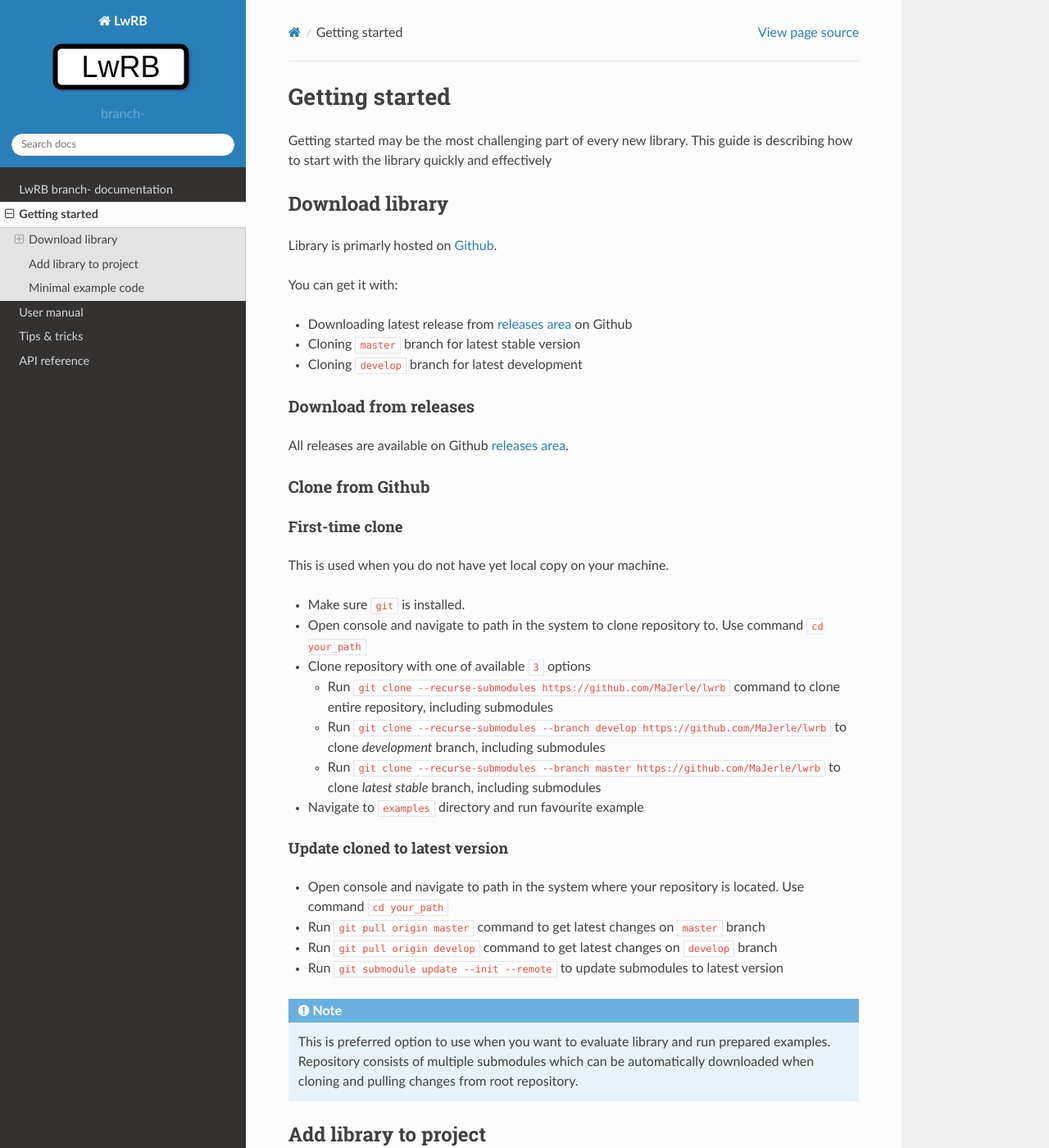
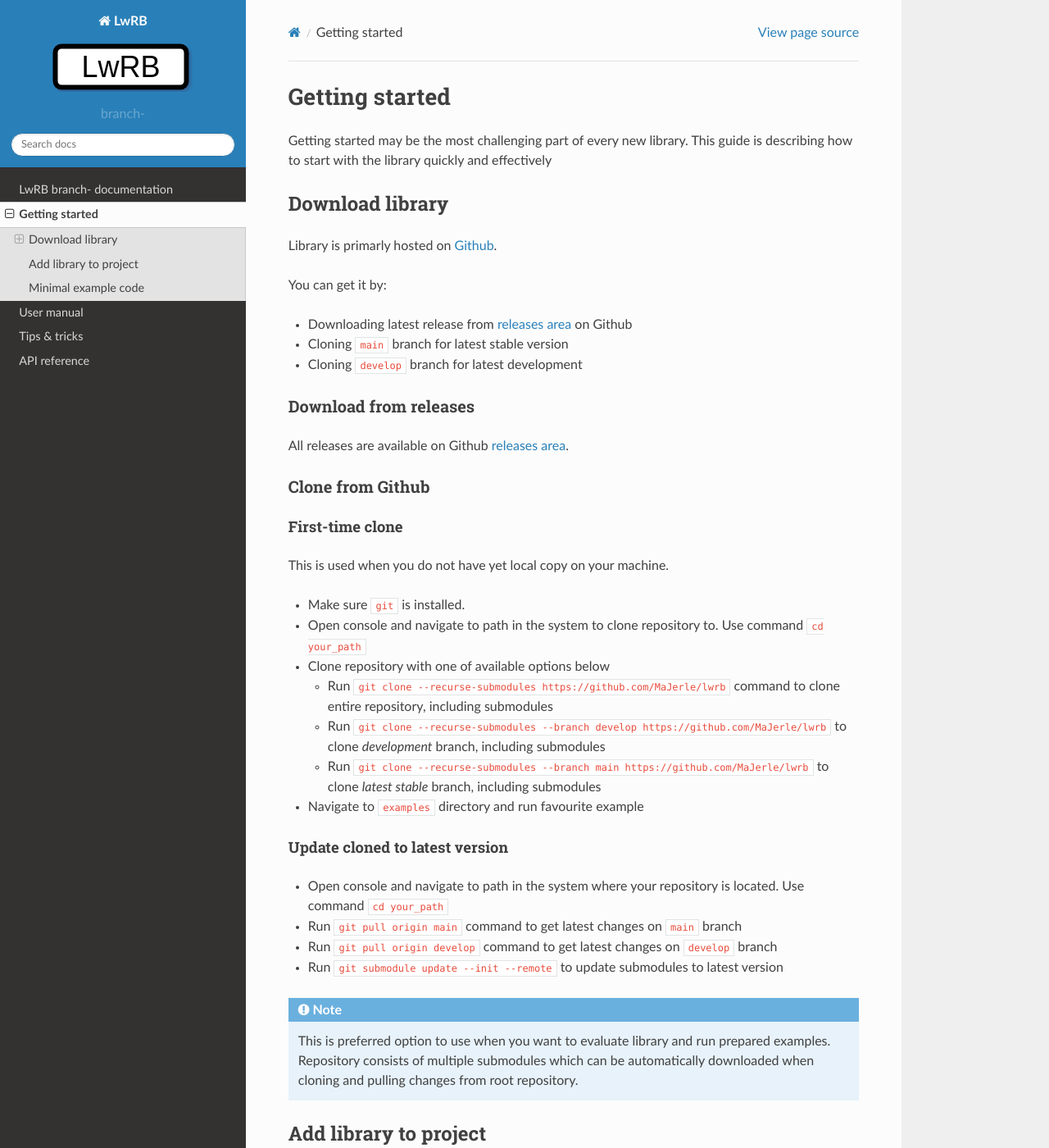
Before and after one commit to MaJerle/lwrb, a Sphinx documentation site: the page built from docs/get-started/index.rst, in a window 1280 px wide and 1400 px high. Shown: the whole window at 82% size. Built offline with Sphinx 7.4.7 and the Read the Docs theme 2.0.0, drawn with Linux system fonts in a browser that asks for light colours; the version number could not be read and is left out.

Commit message:
Update master branch to main

```diff
--- a/docs/get-started/index.rst
+++ b/docs/get-started/index.rst
@@ -13,10 +13,10 @@ Download library
 
 Library is primarly hosted on `Github <https://github.com/MaJerle/lwrb>`_.
 
-You can get it with:
+You can get it by:
 
 * Downloading latest release from `releases area <https://github.com/MaJerle/lwrb/releases>`_ on Github
-* Cloning ``master`` branch for latest stable version
+* Cloning ``main`` branch for latest stable version
 * Cloning ``develop`` branch for latest development
 
 Download from releases
@@ -34,11 +34,11 @@ This is used when you do not have yet local copy on your machine.
 
 * Make sure ``git`` is installed.
 * Open console and navigate to path in the system to clone repository to. Use command ``cd your_path``
-* Clone repository with one of available ``3`` options
+* Clone repository with one of available options below
 
   * Run ``git clone --recurse-submodules https://github.com/MaJerle/lwrb`` command to clone entire repository, including submodules
   * Run ``git clone --recurse-submodules --branch develop https://github.com/MaJerle/lwrb`` to clone `development` branch, including submodules
-  * Run ``git clone --recurse-submodules --branch master https://github.com/MaJerle/lwrb`` to clone `latest stable` branch, including submodules
+  * Run ``git clone --recurse-submodules --branch main https://github.com/MaJerle/lwrb`` to clone `latest stable` branch, including submodules
 
 * Navigate to ``examples`` directory and run favourite example
 
@@ -46,7 +46,7 @@ Update cloned to latest version
 """""""""""""""""""""""""""""""
 
 * Open console and navigate to path in the system where your repository is located. Use command ``cd your_path``
-* Run ``git pull origin master`` command to get latest changes on ``master`` branch
+* Run ``git pull origin main`` command to get latest changes on ``main`` branch
 * Run ``git pull origin develop`` command to get latest changes on ``develop`` branch
 * Run ``git submodule update --init --remote`` to update submodules to latest version
 
```
